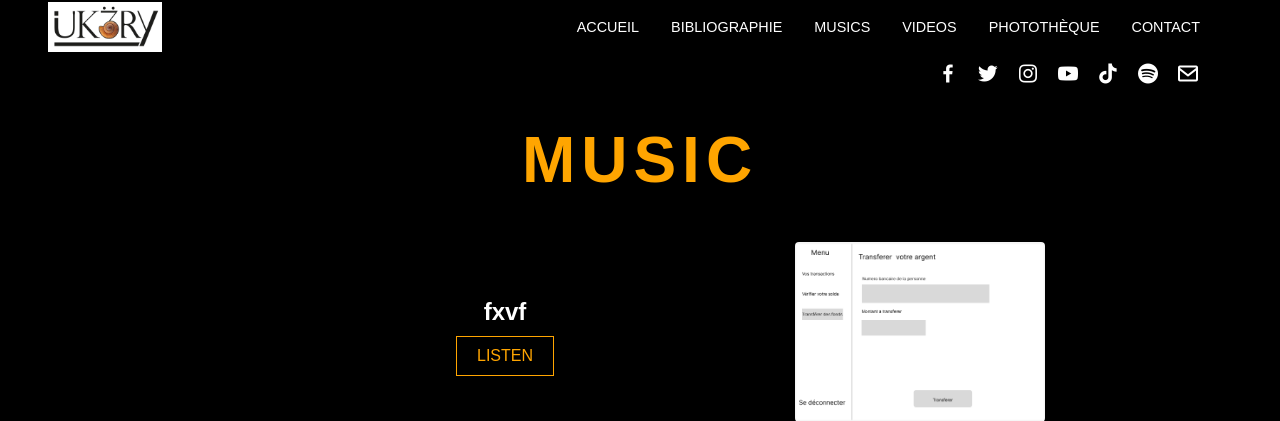
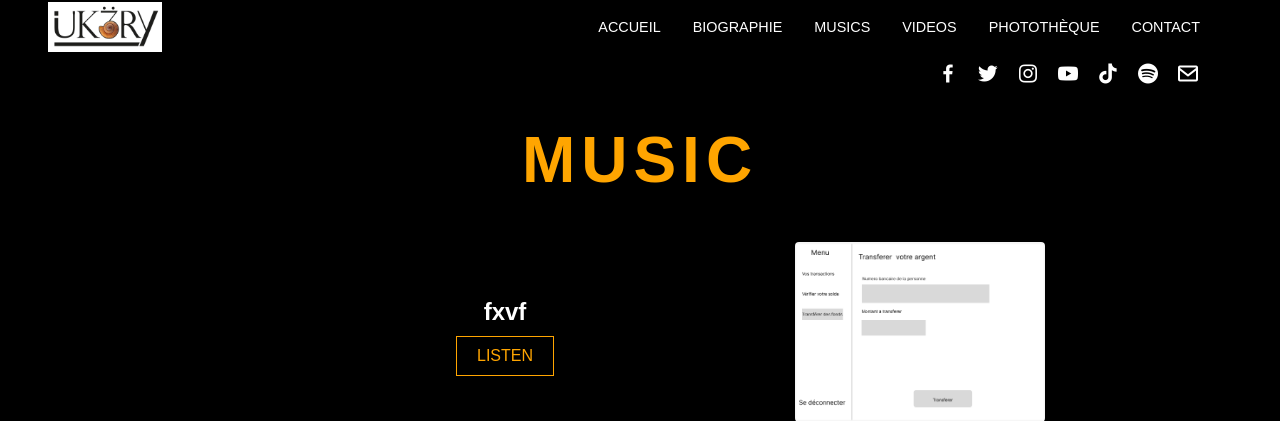
Before and after one commit to magloire01/UKERY, a PHP site: page /music in a window 1280 px wide. Shown: the top 421 px of the page. Run offline with PHP 8.4, Linux system fonts and the light colour scheme; data comes from the database, SQL or seed files in the repository; some libraries are stand-ins or nearby versions.

Commit message:
Changement des Biographies

```diff
--- a/contact.php
+++ b/contact.php
@@ -209,7 +209,7 @@
         <div class="navRight">
             <ul>
                 <li><a href="index">Accueil</a></li>
-                <li><a href="index.php#bibliography">Bibliographie</a></li>
+                <li><a href="index.php#bibliography">Biographie</a></li>
                 <li><a href="music">Musics</a></li>
                 <li><a href="videos">Videos</a></li>
                 <li><a href="index.php#phototheque-container">Photothèque</a></li>
--- a/essai.php
+++ b/essai.php
@@ -53,7 +53,7 @@ try {
         <div class="navRight">
             <ul>
                 <li><a href="#home">Accueil</a></li>
-                <li><a href="#bibliography">Bibliographie</a></li>
+                <li><a href="#bibliography">Biographie</a></li>
                 <li><a href="music" id="goToNextPage">Musics</a></li>
                 <li><a href="videos">Videos</a></li>
                 <li><a href="#phototheque-container">Photothèque</a></li>
--- a/music.php
+++ b/music.php
@@ -40,7 +40,7 @@ try {
         <div class="navRight">
             <ul>
                 <li><a href="index">Accueil</a></li>
-                <li><a href="index.php#bibliography">Bibliographie</a></li>
+                <li><a href="index.php#bibliography">Biographie</a></li>
                 <li><a href="music">Musics</a></li>
                 <li><a href="videos">Videos</a></li>
                 <li><a href="index.php#phototheque-container">Photothèque</a></li>
```
